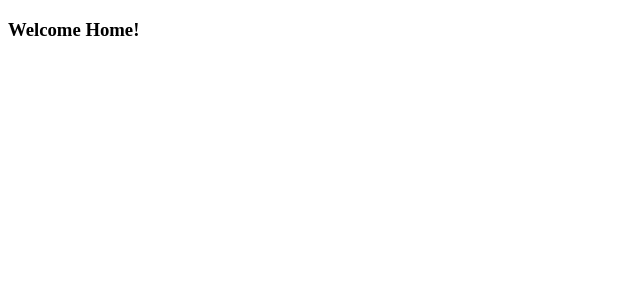
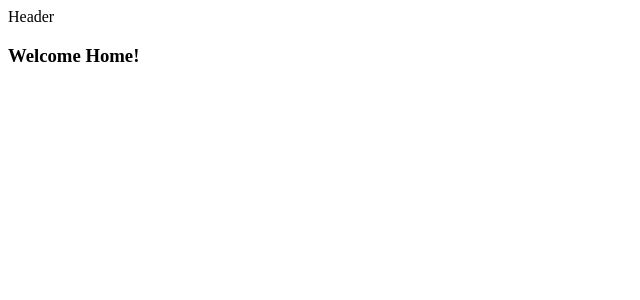
Before and after one commit to acolote1998/life-line-front-end, a React (Vite) app: page / in a window 1280 px wide. Shown: the top 300 px of the page, without its empty margins (0-640 px from the left). Built offline with nearby package versions, Linux system fonts and the light colour scheme.

Commit message:
creating header component

```diff
--- /dev/null
+++ b/src/components/Header.tsx
@@ -0,0 +1,7 @@
+import React from "react";
+
+const Header = () => {
+  return <div>Header</div>;
+};
+
+export default Header;
--- a/src/routes/__root.tsx
+++ b/src/routes/__root.tsx
@@ -1,19 +1,24 @@
-import { createRootRoute, Link, Outlet } from "@tanstack/react-router";
-import { TanStackRouterDevtools } from "@tanstack/react-router-devtools";
+import { createRootRoute, Outlet } from "@tanstack/react-router";
+// import { TanStackRouterDevtools } from "@tanstack/react-router-devtools";
+import Header from "../components/Header";
 
 export const Route = createRootRoute({
   component: () => (
     <>
-      {/* <div className="p-2 flex gap-2">
+      <Header></Header>
+      <Outlet />
+      {/* <TanStackRouterDevtools /> */}
+    </>
+  ),
+});
+
+{
+  /* <div className="p-2 flex gap-2">
         <Link to="/" className="[&.active]:font-bold">
           Home
         </Link>{" "}
         <Link to="/about" className="[&.active]:font-bold">
           About
         </Link>
-      </div> */}
-      <Outlet />
-      {/* <TanStackRouterDevtools /> */}
-    </>
-  ),
-});
+      </div> */
+}
```
